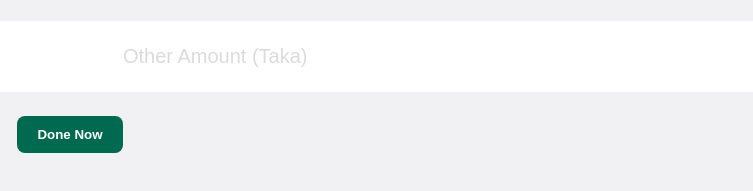
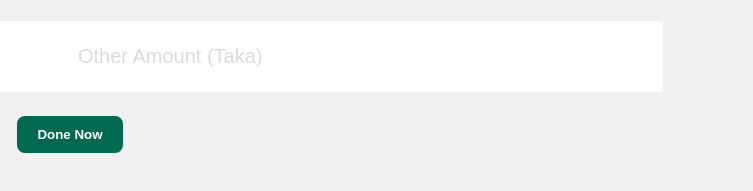
Before and after one commit to tonmoyaas/Assignment-1-repo, a plain HTML site: page index.html in a window 1280 px wide. Shown: the part 2826-3017 px from the top of the page, 570-1323 px from the left, 753 px wide, since content can reach past the window. Drawn offline with Linux system fonts and the light colour scheme.

Commit message:
added all code

```diff
--- a/styles/styles.css
+++ b/styles/styles.css
@@ -239,7 +239,7 @@ body {
 }
 
 .style-btn {
-  padding: 24px 445px;
+  padding: 24px 400px;
   font-size: 20px;
   color: rgba(14, 14, 14, 0.15);
   background-color: #ffff;
```
